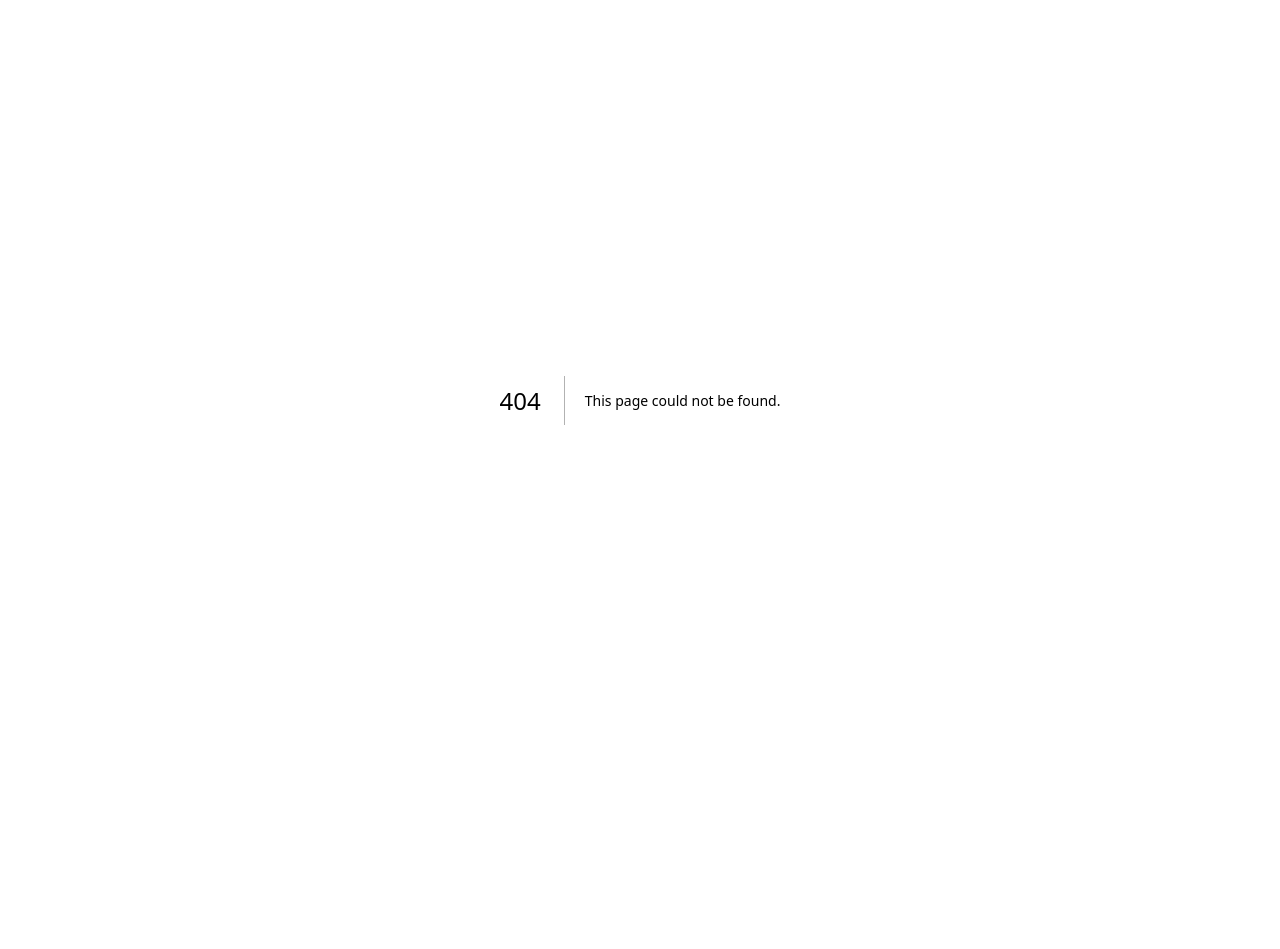
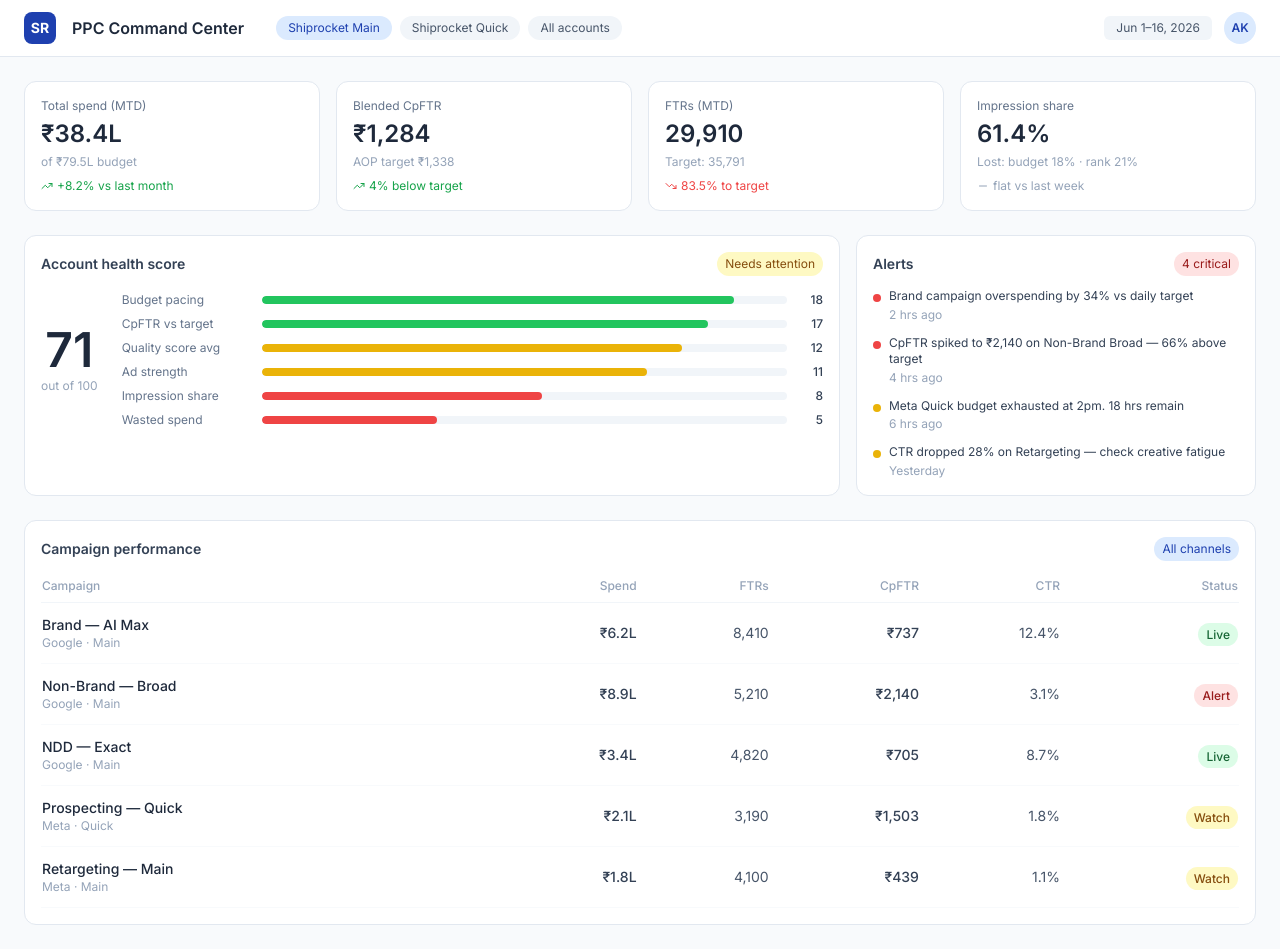
Before and after one commit to riteshrajpoot-ctrl/shiprocket-ppc-dashboard, a Next.js app: page /dashboard in a window 1280 px wide. Before the commit this address had no page. Before the commit the page ends 800 px from the top, so only its background shows below. Built offline with nearby package versions, Linux system fonts and the light colour scheme.

Commit message:
Create page.tsx

```diff
--- /dev/null
+++ b/src/app/dashboard/page.tsx
@@ -0,0 +1,152 @@
+import { TrendingUp, TrendingDown, Minus, Bell, AlertTriangle } from 'lucide-react'
+
+const metrics = [
+  { label: 'Total spend (MTD)', value: '₹38.4L', sub: 'of ₹79.5L budget', trend: 'up', delta: '+8.2% vs last month' },
+  { label: 'Blended CpFTR', value: '₹1,284', sub: 'AOP target ₹1,338', trend: 'up', delta: '4% below target' },
+  { label: 'FTRs (MTD)', value: '29,910', sub: 'Target: 35,791', trend: 'down', delta: '83.5% to target' },
+  { label: 'Impression share', value: '61.4%', sub: 'Lost: budget 18% · rank 21%', trend: 'flat', delta: 'flat vs last week' },
+]
+
+const campaigns = [
+  { name: 'Brand — AI Max', account: 'Google · Main', spend: '₹6.2L', ftrs: '8,410', cpftr: '₹737', ctr: '12.4%', status: 'Live', statusColor: 'bg-green-100 text-green-800' },
+  { name: 'Non-Brand — Broad', account: 'Google · Main', spend: '₹8.9L', ftrs: '5,210', cpftr: '₹2,140', ctr: '3.1%', status: 'Alert', statusColor: 'bg-red-100 text-red-800' },
+  { name: 'NDD — Exact', account: 'Google · Main', spend: '₹3.4L', ftrs: '4,820', cpftr: '₹705', ctr: '8.7%', status: 'Live', statusColor: 'bg-green-100 text-green-800' },
+  { name: 'Prospecting — Quick', account: 'Meta · Quick', spend: '₹2.1L', ftrs: '3,190', cpftr: '₹1,503', ctr: '1.8%', status: 'Watch', statusColor: 'bg-yellow-100 text-yellow-800' },
+  { name: 'Retargeting — Main', account: 'Meta · Main', spend: '₹1.8L', ftrs: '4,100', cpftr: '₹439', ctr: '1.1%', status: 'Watch', statusColor: 'bg-yellow-100 text-yellow-800' },
+]
+
+const alerts = [
+  { severity: 'critical', message: 'Brand campaign overspending by 34% vs daily target', time: '2 hrs ago' },
+  { severity: 'critical', message: 'CpFTR spiked to ₹2,140 on Non-Brand Broad — 66% above target', time: '4 hrs ago' },
+  { severity: 'warning', message: 'Meta Quick budget exhausted at 2pm. 18 hrs remain', time: '6 hrs ago' },
+  { severity: 'warning', message: 'CTR dropped 28% on Retargeting — check creative fatigue', time: 'Yesterday' },
+]
+
+const scoreItems = [
+  { label: 'Budget pacing', score: 18, max: 20, color: 'bg-green-500' },
+  { label: 'CpFTR vs target', score: 17, max: 20, color: 'bg-green-500' },
+  { label: 'Quality score avg', score: 12, max: 15, color: 'bg-yellow-500' },
+  { label: 'Ad strength', score: 11, max: 15, color: 'bg-yellow-500' },
+  { label: 'Impression share', score: 8, max: 15, color: 'bg-red-500' },
+  { label: 'Wasted spend', score: 5, max: 15, color: 'bg-red-500' },
+]
+
+export default function Dashboard() {
+  const totalScore = scoreItems.reduce((a, b) => a + b.score, 0)
+
+  return (
+    <div className="min-h-screen bg-slate-50">
+      <div className="bg-white border-b border-slate-200 px-6 py-3 flex items-center gap-4">
+        <div className="w-8 h-8 bg-blue-800 rounded-lg flex items-center justify-center">
+          <span className="text-white font-bold text-sm">SR</span>
+        </div>
+        <span className="font-semibold text-slate-800">PPC Command Center</span>
+        <div className="flex gap-2 ml-4">
+          {['Shiprocket Main', 'Shiprocket Quick', 'All accounts'].map((a, i) => (
+            <span key={a} className={`text-xs px-3 py-1 rounded-full cursor-pointer ${i === 0 ? 'bg-blue-100 text-blue-800' : 'bg-slate-100 text-slate-600'}`}>{a}</span>
+          ))}
+        </div>
+        <div className="ml-auto flex items-center gap-3">
+          <span className="text-xs bg-slate-100 text-slate-600 px-3 py-1 rounded-md">Jun 1–16, 2026</span>
+          <div className="w-8 h-8 rounded-full bg-blue-100 flex items-center justify-center text-xs font-semibold text-blue-800">AK</div>
+        </div>
+      </div>
+
+      <div className="p-6 space-y-6">
+        <div className="grid grid-cols-4 gap-4">
+          {metrics.map((m) => (
+            <div key={m.label} className="bg-white rounded-xl border border-slate-200 p-4">
+              <div className="text-xs text-slate-500 mb-1">{m.label}</div>
+              <div className="text-2xl font-semibold text-slate-800">{m.value}</div>
+              <div className="text-xs text-slate-400 mt-1">{m.sub}</div>
+              <div className={`text-xs mt-2 flex items-center gap-1 ${m.trend === 'up' ? 'text-green-600' : m.trend === 'down' ? 'text-red-500' : 'text-slate-400'}`}>
+                {m.trend === 'up' ? <TrendingUp size={12}/> : m.trend === 'down' ? <TrendingDown size={12}/> : <Minus size={12}/>}
+                {m.delta}
+              </div>
+            </div>
+          ))}
+        </div>
+
+        <div className="grid grid-cols-3 gap-4">
+          <div className="col-span-2 bg-white rounded-xl border border-slate-200 p-4">
+            <div className="flex items-center justify-between mb-4">
+              <span className="text-sm font-semibold text-slate-700">Account health score</span>
+              <span className="text-xs bg-yellow-100 text-yellow-800 px-2 py-1 rounded-full">Needs attention</span>
+            </div>
+            <div className="flex items-center gap-6">
+              <div className="text-center">
+                <div className="text-5xl font-semibold text-slate-800">{totalScore}</div>
+                <div className="text-xs text-slate-400 mt-1">out of 100</div>
+              </div>
+              <div className="flex-1 space-y-2">
+                {scoreItems.map((s) => (
+                  <div key={s.label} className="flex items-center gap-3">
+                    <span className="text-xs text-slate-500 w-32">{s.label}</span>
+                    <div className="flex-1 h-2 bg-slate-100 rounded-full overflow-hidden">
+                      <div className={`h-full rounded-full ${s.color}`} style={{width: `${(s.score/s.max)*100}%`}}></div>
+                    </div>
+                    <span className="text-xs font-medium text-slate-700 w-6 text-right">{s.score}</span>
+                  </div>
+                ))}
+              </div>
+            </div>
+          </div>
+
+          <div className="bg-white rounded-xl border border-slate-200 p-4">
+            <div className="flex items-center justify-between mb-3">
+              <span className="text-sm font-semibold text-slate-700">Alerts</span>
+              <span className="text-xs bg-red-100 text-red-800 px-2 py-1 rounded-full">4 critical</span>
+            </div>
+            <div className="space-y-3">
+              {alerts.map((a, i) => (
+                <div key={i} className="flex gap-2">
+                  <div className={`w-2 h-2 rounded-full mt-1.5 flex-shrink-0 ${a.severity === 'critical' ? 'bg-red-500' : 'bg-yellow-500'}`}></div>
+                  <div>
+                    <div className="text-xs text-slate-700 leading-snug">{a.message}</div>
+                    <div className="text-xs text-slate-400 mt-0.5">{a.time}</div>
+                  </div>
+                </div>
+              ))}
+            </div>
+          </div>
+        </div>
+
+        <div className="bg-white rounded-xl border border-slate-200 p-4">
+          <div className="flex items-center justify-between mb-4">
+            <span className="text-sm font-semibold text-slate-700">Campaign performance</span>
+            <span className="text-xs bg-blue-100 text-blue-800 px-2 py-1 rounded-full">All channels</span>
+          </div>
+          <table className="w-full">
+            <thead>
+              <tr className="text-xs text-slate-400 border-b border-slate-100">
+                <th className="text-left pb-2 font-medium">Campaign</th>
+                <th className="text-right pb-2 font-medium">Spend</th>
+                <th className="text-right pb-2 font-medium">FTRs</th>
+                <th className="text-right pb-2 font-medium">CpFTR</th>
+                <th className="text-right pb-2 font-medium">CTR</th>
+                <th className="text-right pb-2 font-medium">Status</th>
+              </tr>
+            </thead>
+            <tbody>
+              {campaigns.map((c) => (
+                <tr key={c.name} className="border-b border-slate-50 hover:bg-slate-50">
+                  <td className="py-3">
+                    <div className="text-sm font-medium text-slate-800">{c.name}</div>
+                    <div className="text-xs text-slate-400">{c.account}</div>
+                  </td>
+                  <td className="text-right text-sm font-medium text-slate-700">{c.spend}</td>
+                  <td className="text-right text-sm text-slate-600">{c.ftrs}</td>
+                  <td className="text-right text-sm font-medium text-slate-700">{c.cpftr}</td>
+                  <td className="text-right text-sm text-slate-600">{c.ctr}</td>
+                  <td className="text-right">
+                    <span className={`text-xs px-2 py-1 rounded-full font-medium ${c.statusColor}`}>{c.status}</span>
+                  </td>
+                </tr>
+              ))}
+            </tbody>
+          </table>
+        </div>
+      </div>
+    </div>
+  )
+}
```
